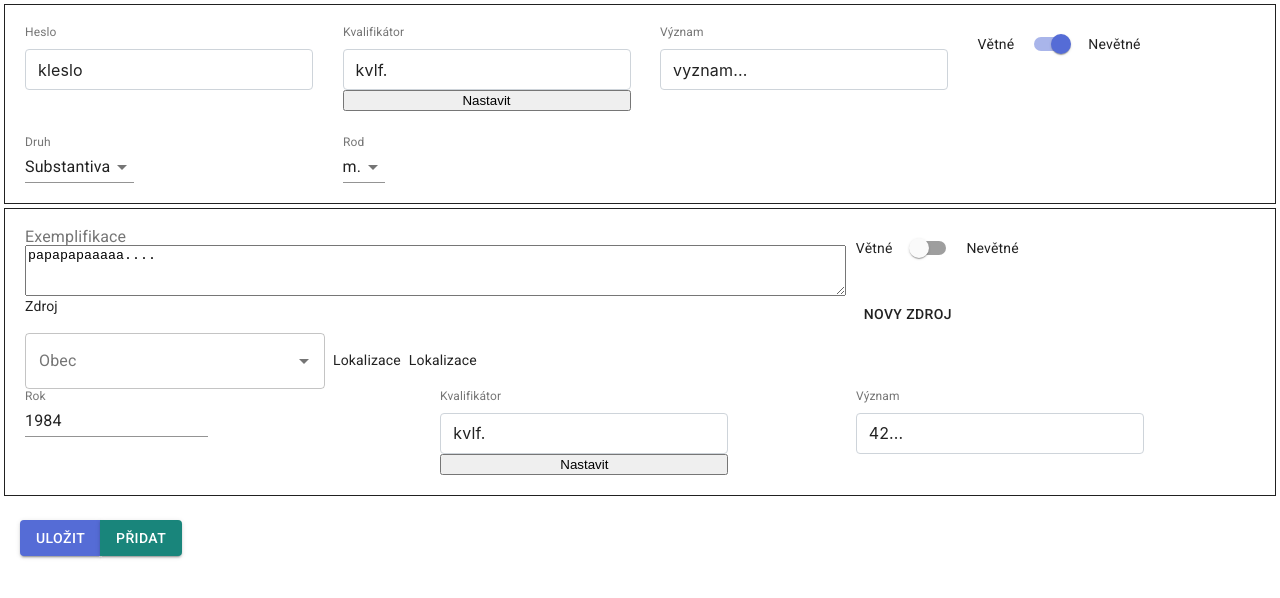
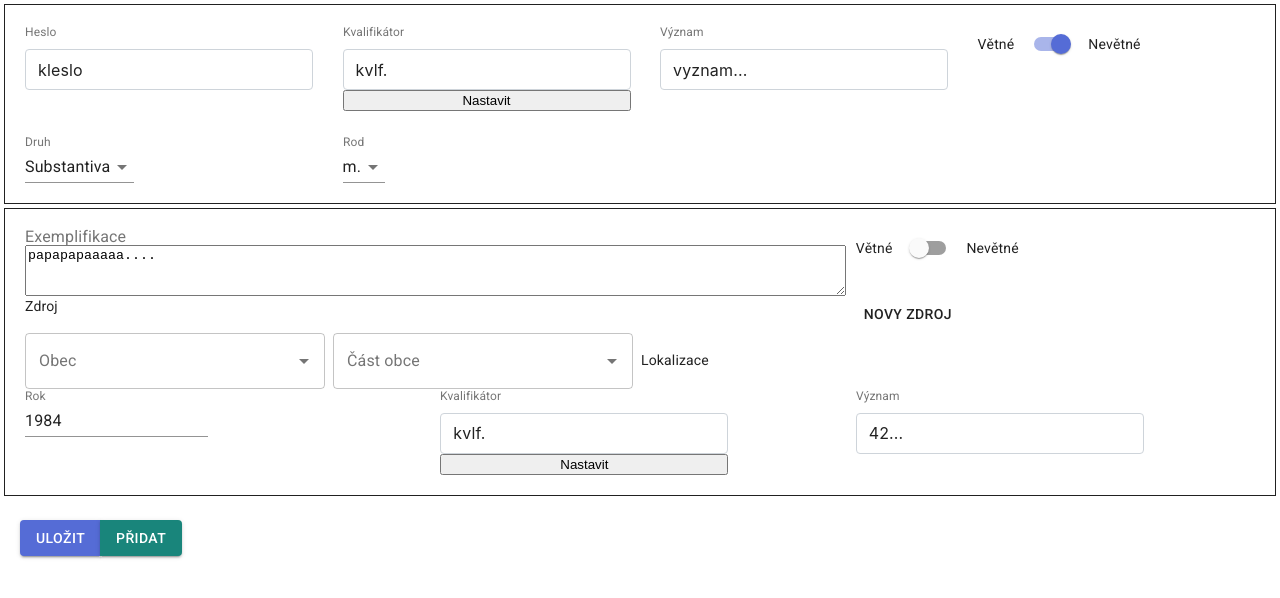
Before and after one commit to proponar/dida-entry, a React (Create React App) app: page /entry in a window 1280 px wide. Shown: the top 598 px of the page. Built offline with nearby package versions, Linux system fonts and the light colour scheme.

Commit message:
Work on lokalizace/cast obce.

```diff
--- a/src/LokalizaceInput.js
+++ b/src/LokalizaceInput.js
@@ -1,17 +1,41 @@
 import React from "react";
 
+import Autocomplete from '@material-ui/lab/Autocomplete';
 import FormControl from "@material-ui/core/FormControl";
 import Grid from "@material-ui/core/Grid";
 import MenuItem from "@material-ui/core/MenuItem";
+import TextField from '@material-ui/core/TextField';
 
 import AsyncAutocomplete from "./AsyncAutocomplete";
 //import useStyles from "./useStyles";
 
+const CastObceInput = props => {
+	const {
+		options
+	} = props;
+
+	return (
+    <Autocomplete
+      id="combo-box-demo"
+      options={options}
+      getOptionLabel={(option) => option}
+      style={{ width: 300 }}
+      renderInput={(params) => <TextField {...params} label="Část obce" variant="outlined" />}
+    />
+	);
+};
+
 const LokalizaceInput = props => {
-  //const classes = useStyles();
   const {
     onChange
   } = props;
+
+  // FIXME: dynamicky nacist
+  const [castiObce, setCastiObce] = React.useState(['tam', 'jinde']);
+
+  const onChangePart = () => {
+    alert('onChangePart');
+  };
 
   return (
     <FormControl>
@@ -20,7 +44,7 @@ const LokalizaceInput = props => {
 					<AsyncAutocomplete onChange={onChange} />
 				</Grid>
         <Grid item>
-          Lokalizace
+					<CastObceInput onChange={onChangePart} options={castiObce} />
         </Grid>
         <Grid item>Lokalizace</Grid>
       </Grid>
```
